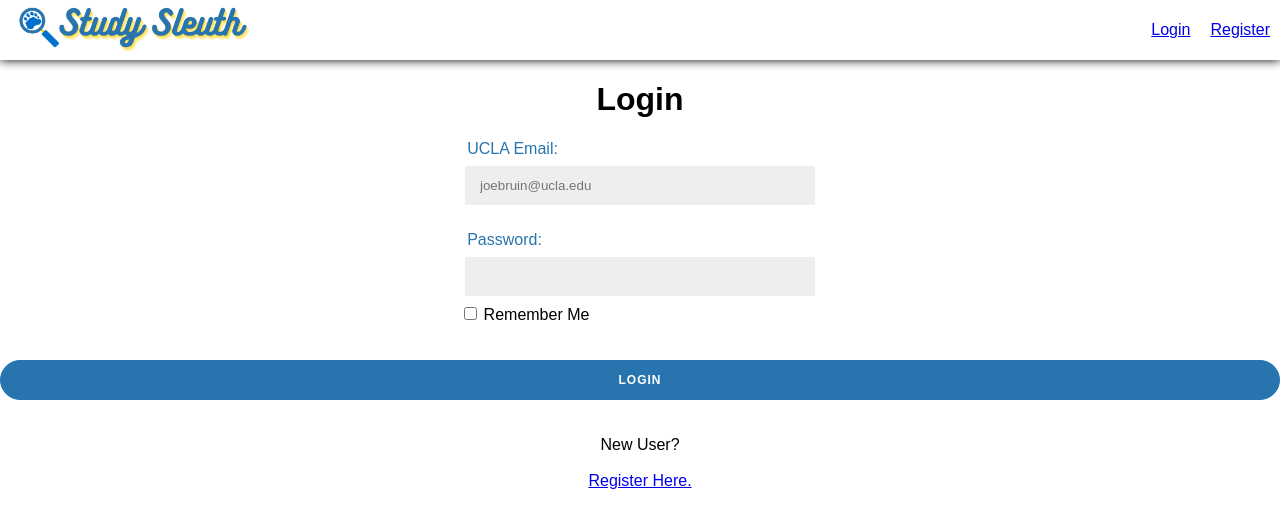
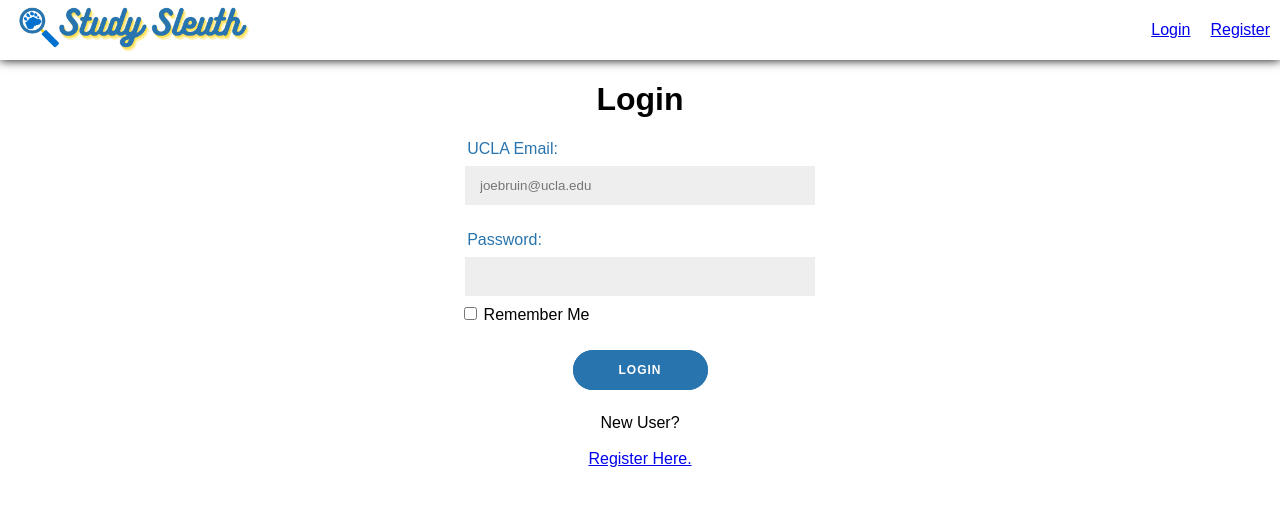
Before and after one commit to philipdoucla/study-sleuth, a React (Create React App) app: page /login in a window 1280 px wide. Shown: the top 528 px of the page. Built offline with nearby package versions, Linux system fonts and the light colour scheme.

Commit message:
Fix button

```diff
--- a/src/routes/Login.js
+++ b/src/routes/Login.js
@@ -50,7 +50,7 @@ function Login() {
             </div>
             <br></br>
             <br></br>
-            <div className="switch" onClick={sendLogin}>Login</div>
+            <div><a className="switch" href="#" onClick={sendLogin}>Login</a></div>
             <br></br>
             <br></br>
             <div>New User?</div>
```
